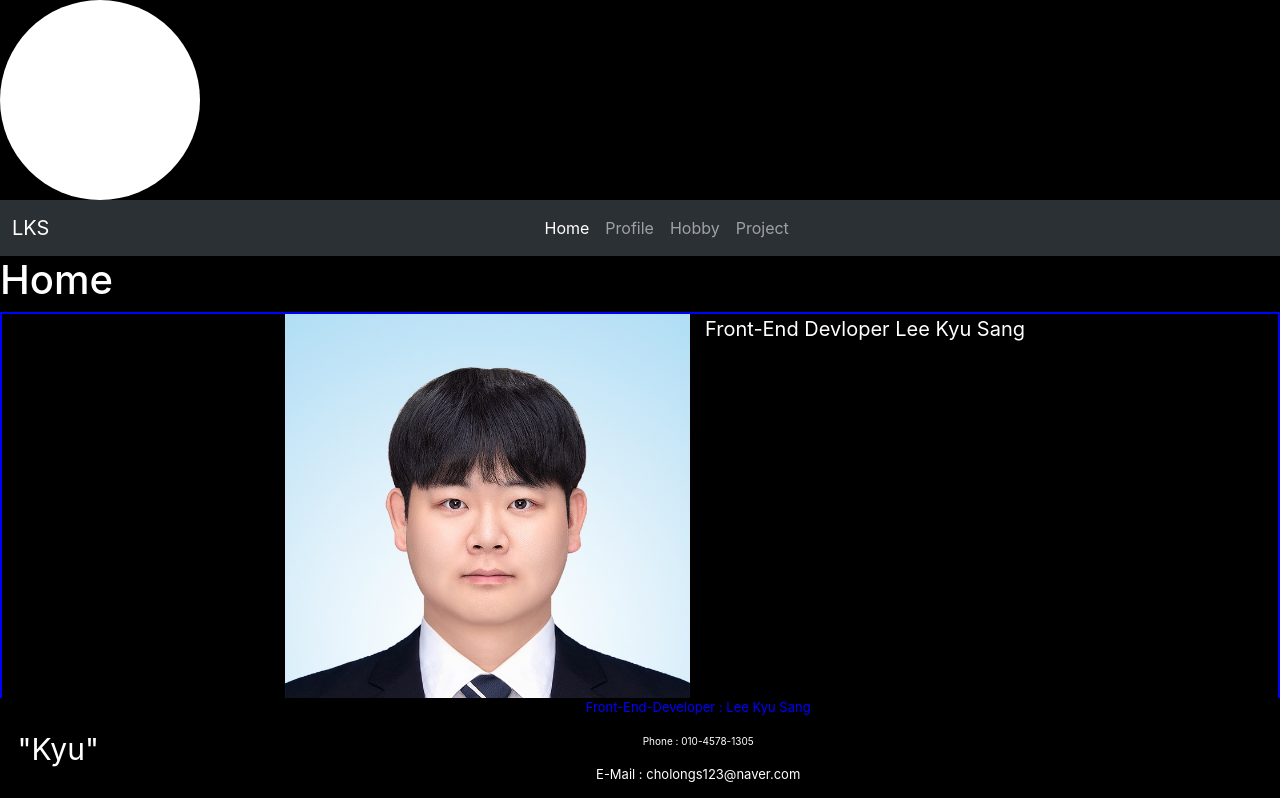
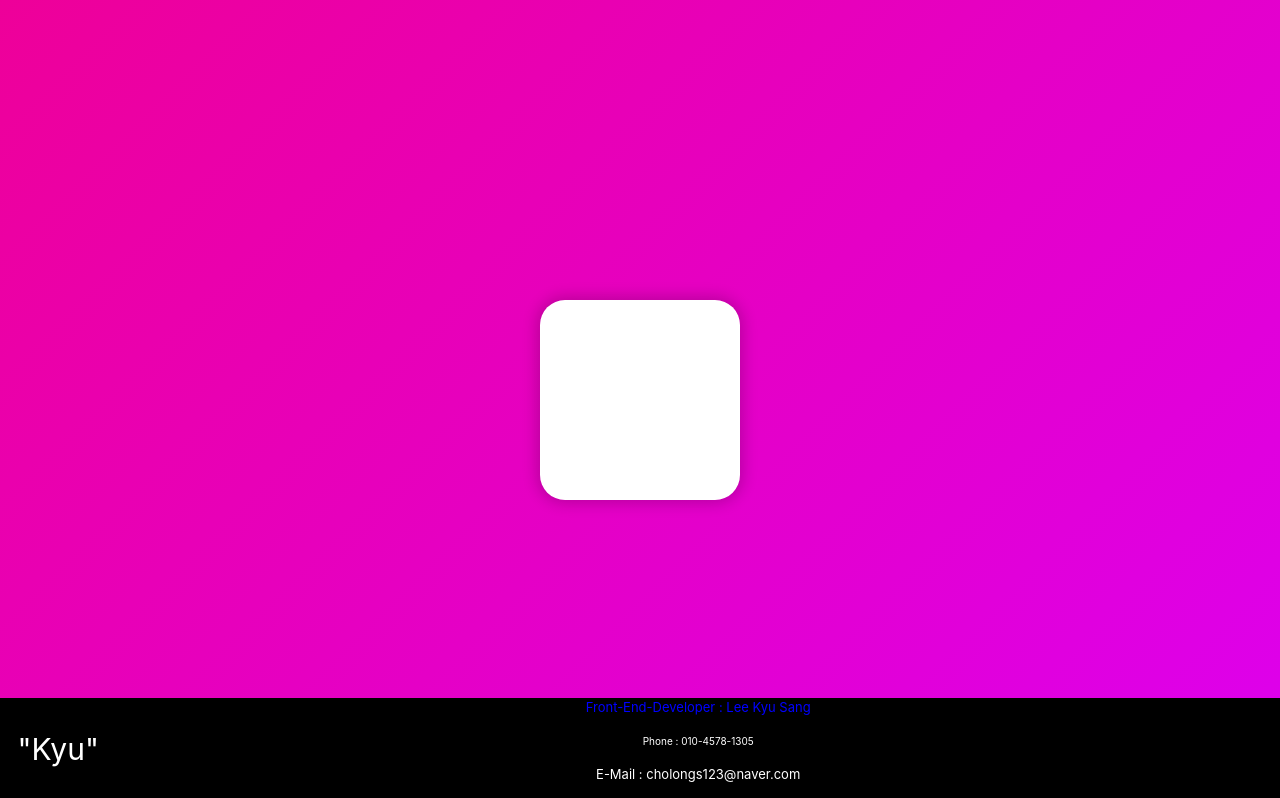
Before and after one commit to kyusang0330/react-self-introduction, a React (Create React App) app: page / in a window 1280 px wide. Shown: the top 798 px of the page. Built offline with nearby package versions, Linux system fonts and the light colour scheme.

Commit message:
Framer-motion

```diff
--- a/src/Layout/index.js
+++ b/src/Layout/index.js
@@ -6,7 +6,8 @@ import Hobby from "../Pages/Hobby";
 import Project from "../Pages/Project";
 import Footer from "../components/Footer";
 import { useEffect, useState } from "react";
-import { LayoutContainer, Box } from "./styled";
+import { LayoutContainer } from "./styled";
+import Box from "../components/Box";
 
 const Layout = () => {
   const [title, setTitle] = useState("Home");
@@ -32,10 +33,9 @@ const Layout = () => {
   }, [pathname]);
 
   useEffect(() => {}, []);
-
   return (
     <LayoutContainer>
-      <Box animate={{ borderRadius: "50%" }} />
+      <Box />
       <Navbar />
       <h1>{title}</h1>
       <Routes>
```
